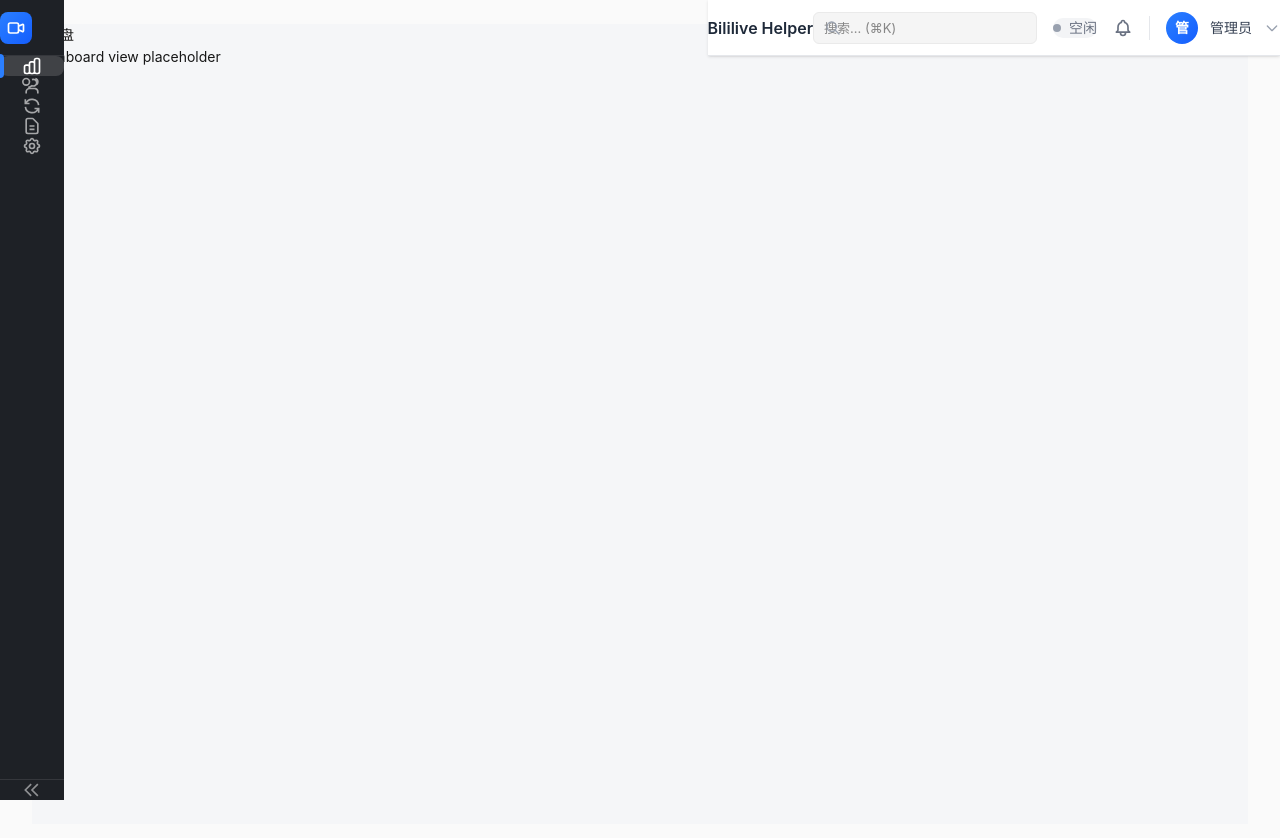
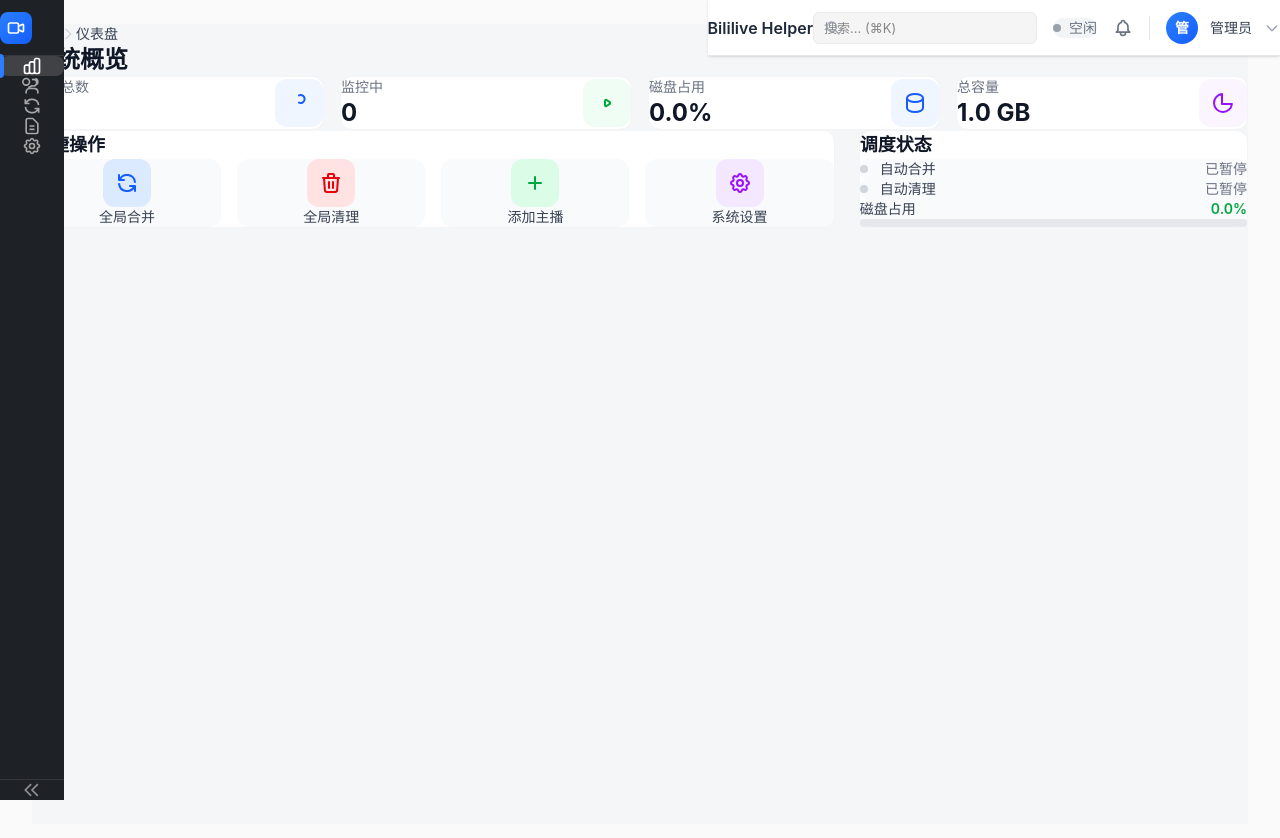
Before and after one commit to wuvjie/bililive-helper-go, a Vue app in the folder frontend/: page /dashboard in a window 1280 px wide. Shown: the top 838 px of the page. Built offline with nearby package versions, Linux system fonts and the light colour scheme; no server answers.

Commit message:
feat: create Feishu-style Dashboard view

```diff
--- a/frontend/src/views/Dashboard.vue
+++ b/frontend/src/views/Dashboard.vue
@@ -1,9 +1,188 @@
+<script setup>
+import { computed } from 'vue'
+import { useAppStore } from '../stores/app'
+
+const props = defineProps({
+  streamers: { type: Array, default: () => [] },
+  diskUsage: { type: Number, default: 0 },
+  totalGB: { type: Number, default: 1 },
+  detail: { type: Object, default: () => ({}) },
+  config: { type: Object, default: () => ({}) },
+  schedule: { type: Object, default: () => ({}) }
+})
+
+const appStore = useAppStore()
+
+// 统计数据
+const stats = computed(() => [
+  {
+    label: '主播总数',
+    value: props.streamers.length,
+    icon: 'users',
+    color: 'blue'
+  },
+  {
+    label: '监控中',
+    value: props.streamers.filter(s => s.is_running).length,
+    icon: 'play',
+    color: 'green'
+  },
+  {
+    label: '磁盘占用',
+    value: props.diskUsage.toFixed(1) + '%',
+    icon: 'database',
+    color: props.diskUsage > 80 ? 'red' : props.diskUsage > 60 ? 'amber' : 'blue'
+  },
+  {
+    label: '总容量',
+    value: props.totalGB.toFixed(1) + ' GB',
+    icon: 'chart-pie',
+    color: 'purple'
+  }
+])
+
+const colorClasses = {
+  blue: 'bg-blue-50 text-blue-600',
+  green: 'bg-green-50 text-green-600',
+  red: 'bg-red-50 text-red-600',
+  amber: 'bg-amber-50 text-amber-600',
+  purple: 'bg-purple-50 text-purple-600'
+}
+
+function formatTime(ts) {
+  if (!ts || ts <= 0) return '--:--'
+  const date = new Date(ts * 1000)
+  return date.toLocaleTimeString('zh-CN', { hour: '2-digit', minute: '2-digit' })
+}
+</script>
+
 <template>
-  <div class="dashboard-view">
-    <h1>仪表盘</h1>
-    <p>Dashboard view placeholder</p>
+  <div class="p-6">
+    <!-- 面包屑 -->
+    <div class="mb-6">
+      <nav class="flex items-center text-sm text-gray-500">
+        <span class="text-gray-400">首页</span>
+        <svg class="w-4 h-4 mx-2 text-gray-300" fill="none" stroke="currentColor" viewBox="0 0 24 24">
+          <path stroke-linecap="round" stroke-linejoin="round" stroke-width="2" d="M9 5l7 7-7 7"/>
+        </svg>
+        <span class="text-gray-700 font-medium">仪表盘</span>
+      </nav>
+      <h1 class="mt-2 text-2xl font-bold text-gray-900">系统概览</h1>
+    </div>
+
+    <!-- 统计卡片 -->
+    <div class="grid grid-cols-1 md:grid-cols-2 lg:grid-cols-4 gap-4 mb-6">
+      <div
+        v-for="stat in stats"
+        :key="stat.label"
+        class="bg-white rounded-xl p-5 border border-gray-100 hover:shadow-md transition-all"
+      >
+        <div class="flex items-center justify-between">
+          <div>
+            <p class="text-sm text-gray-500 mb-1">{{ stat.label }}</p>
+            <p class="text-2xl font-bold text-gray-900">{{ stat.value }}</p>
+          </div>
+          <div :class="['w-12 h-12 rounded-xl flex items-center justify-center', colorClasses[stat.color]]">
+            <svg class="w-6 h-6" fill="none" stroke="currentColor" viewBox="0 0 24 24">
+              <path v-if="stat.icon === 'users'" stroke-linecap="round" stroke-linejoin="round" stroke-width="2" d="M12 4.354a4 4 0 110 7.292 15.242 0 01-4.574 2.077M19 21v-2a4 4 0 00-3-3.87M16 3.13a4 4 0 010 7.75"/>
+              <path v-if="stat.icon === 'play'" stroke-linecap="round" stroke-linejoin="round" stroke-width="2" d="M14.752 11.168l-3.197-2.132A1 1 0 0010 9.87v4.263a1 1 0 001.555.832l3.197-2.132a1 1 0 000-1.664z"/>
+              <path v-if="stat.icon === 'database'" stroke-linecap="round" stroke-linejoin="round" stroke-width="2" d="M4 7v10c0 2.21 3.582 4 8 4s8-1.79 8-4V7M4 7c0 2.21 3.582 4 8 4s8-1.79 8-4M4 7c0-2.21 3.582-4 8-4s8 1.79 8 4"/>
+              <path v-if="stat.icon === 'chart-pie'" stroke-linecap="round" stroke-linejoin="round" stroke-width="2" d="M11 3.055A9.001 9.001 0 1020.945 13H11V3.055z"/>
+            </svg>
+          </div>
+        </div>
+      </div>
+    </div>
+
+    <!-- 快捷操作 + 调度状态 -->
+    <div class="grid grid-cols-1 lg:grid-cols-3 gap-6">
+
+      <!-- 快捷操作 -->
+      <div class="lg:col-span-2 bg-white rounded-xl p-6 border border-gray-100">
+        <h2 class="text-lg font-semibold text-gray-900 mb-4">快捷操作</h2>
+        <div class="grid grid-cols-2 md:grid-cols-4 gap-4">
+          <button class="flex flex-col items-center p-4 bg-gray-50 rounded-xl hover:bg-blue-50 hover:text-blue-600 transition-colors group">
+            <div class="w-12 h-12 bg-blue-100 text-blue-600 rounded-xl flex items-center justify-center mb-3 group-hover:bg-blue-200 transition-colors">
+              <svg class="w-6 h-6" fill="none" stroke="currentColor" viewBox="0 0 24 24">
+                <path stroke-linecap="round" stroke-linejoin="round" stroke-width="2" d="M4 4v5h.582m15.356 2A8.001 8.001 0 004.582 9m0 0H9m11 11v-5h-.581m0 0a8.003 8.003 0 01-15.357-2m15.357 2H15"/>
+              </svg>
+            </div>
+            <span class="text-sm font-medium text-gray-700 group-hover:text-blue-600">全局合并</span>
+          </button>
+
+          <button class="flex flex-col items-center p-4 bg-gray-50 rounded-xl hover:bg-red-50 hover:text-red-600 transition-colors group">
+            <div class="w-12 h-12 bg-red-100 text-red-600 rounded-xl flex items-center justify-center mb-3 group-hover:bg-red-200 transition-colors">
+              <svg class="w-6 h-6" fill="none" stroke="currentColor" viewBox="0 0 24 24">
+                <path stroke-linecap="round" stroke-linejoin="round" stroke-width="2" d="M19 7l-.867 12.142A2 2 0 0116.138 21H7.862a2 2 0 01-1.995-1.858L5 7m5 4v6m4-6v6m1-10V4a1 1 0 00-1-1h-4a1 1 0 00-1 1v3M4 7h16"/>
+              </svg>
+            </div>
+            <span class="text-sm font-medium text-gray-700 group-hover:text-red-600">全局清理</span>
+          </button>
+
+          <button class="flex flex-col items-center p-4 bg-gray-50 rounded-xl hover:bg-green-50 hover:text-green-600 transition-colors group">
+            <div class="w-12 h-12 bg-green-100 text-green-600 rounded-xl flex items-center justify-center mb-3 group-hover:bg-green-200 transition-colors">
+              <svg class="w-6 h-6" fill="none" stroke="currentColor" viewBox="0 0 24 24">
+                <path stroke-linecap="round" stroke-linejoin="round" stroke-width="2" d="M12 6v6m0 0v6m0-6h6m-6 0H6"/>
+              </svg>
+            </div>
+            <span class="text-sm font-medium text-gray-700 group-hover:text-green-600">添加主播</span>
+          </button>
+
+          <button class="flex flex-col items-center p-4 bg-gray-50 rounded-xl hover:bg-purple-50 hover:text-purple-600 transition-colors group">
+            <div class="w-12 h-12 bg-purple-100 text-purple-600 rounded-xl flex items-center justify-center mb-3 group-hover:bg-purple-200 transition-colors">
+              <svg class="w-6 h-6" fill="none" stroke="currentColor" viewBox="0 0 24 24">
+                <path stroke-linecap="round" stroke-linejoin="round" stroke-width="2" d="M10.325 4.317c.426-1.756 2.924-1.756 3.35 0a1.724 1.724 0 002.573 1.066c1.543-.94 3.31.826 2.37 2.37a1.724 1.724 0 001.065 2.572c1.756.426 1.756 2.924 0 3.35a1.724 1.724 0 00-1.066 2.573c.94 1.543-.826 3.31-2.37 2.37a1.724 1.724 0 00-2.572 1.065c-.426 1.756-2.924 1.756-3.35 0a1.724 1.724 0 00-2.573-1.066c-1.543.94-3.31-.826-2.37-2.37a1.724 1.724 0 00-1.065-2.572c-1.756-.426-1.756-2.924 0-3.35a1.724 1.724 0 001.066-2.573c-.94-1.543.826-3.31 2.37-2.37.996.608 2.296.07 2.572-1.065z"/>
+                <path stroke-linecap="round" stroke-linejoin="round" stroke-width="2" d="M15 12a3 3 0 11-6 0 3 3 0 016 0z"/>
+              </svg>
+            </div>
+            <span class="text-sm font-medium text-gray-700 group-hover:text-purple-600">系统设置</span>
+          </button>
+        </div>
+      </div>
+
+      <!-- 调度状态 -->
+      <div class="bg-white rounded-xl p-6 border border-gray-100">
+        <h2 class="text-lg font-semibold text-gray-900 mb-4">调度状态</h2>
+        <div class="space-y-4">
+          <!-- 自动合并 -->
+          <div class="flex items-center justify-between p-3 bg-gray-50 rounded-lg">
+            <div class="flex items-center gap-3">
+              <div :class="['w-2 h-2 rounded-full', schedule?.merge?.enabled ? 'bg-green-500' : 'bg-gray-300']"></div>
+              <span class="text-sm font-medium text-gray-700">自动合并</span>
+            </div>
+            <span class="text-sm text-gray-500">
+              {{ schedule?.merge?.enabled ? formatTime(schedule?.merge?.next_run) : '已暂停' }}
+            </span>
+          </div>
+
+          <!-- 自动清理 -->
+          <div class="flex items-center justify-between p-3 bg-gray-50 rounded-lg">
+            <div class="flex items-center gap-3">
+              <div :class="['w-2 h-2 rounded-full', schedule?.clean?.enabled ? 'bg-green-500' : 'bg-gray-300']"></div>
+              <span class="text-sm font-medium text-gray-700">自动清理</span>
+            </div>
+            <span class="text-sm text-gray-500">
+              {{ schedule?.clean?.enabled ? formatTime(schedule?.clean?.next_run) : '已暂停' }}
+            </span>
+          </div>
+
+          <!-- 磁盘状态 -->
+          <div class="p-3 bg-gray-50 rounded-lg">
+            <div class="flex items-center justify-between mb-2">
+              <span class="text-sm font-medium text-gray-700">磁盘占用</span>
+              <span :class="['text-sm font-semibold', diskUsage > 80 ? 'text-red-600' : diskUsage > 60 ? 'text-amber-600' : 'text-green-600']">
+                {{ diskUsage.toFixed(1) }}%
+              </span>
+            </div>
+            <div class="w-full bg-gray-200 rounded-full h-2">
+              <div
+                :class="['h-2 rounded-full transition-all', diskUsage > 80 ? 'bg-red-500' : diskUsage > 60 ? 'bg-amber-500' : 'bg-green-500']"
+                :style="{ width: diskUsage + '%' }"
+              ></div>
+            </div>
+          </div>
+        </div>
+      </div>
+    </div>
   </div>
 </template>
-
-<script setup>
-</script>
```
